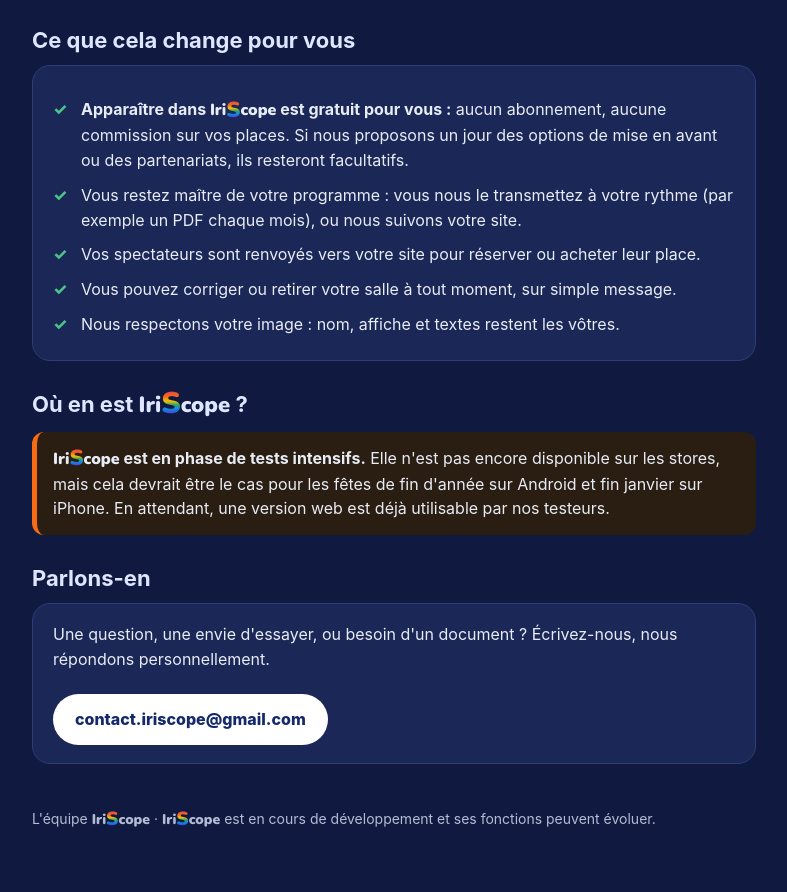
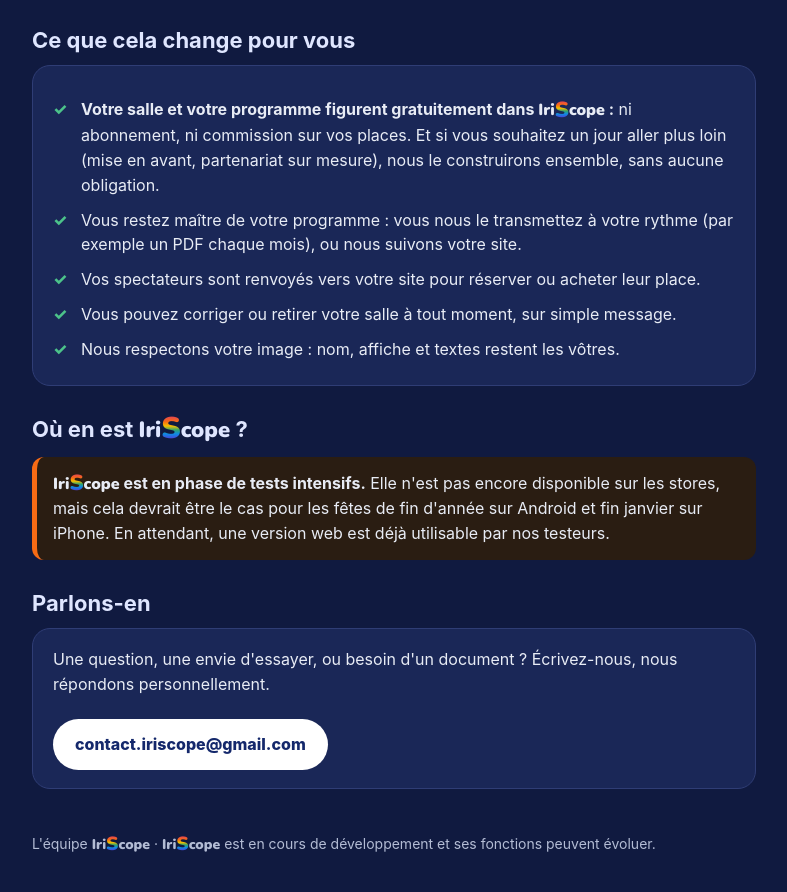
Before and after one commit to Hfoury/Iriscope-site, a plain HTML site: page salles/index.html in a window 1280 px wide. Shown: the part 815-1707 px from the top of the page, without its empty margins (246-1033 px from the left). Before the commit the page ends 1685 px from the top, so only its background shows below. Drawn offline with Linux system fonts and the light colour scheme.

Commit message:
Salles : formule A validée
Co-Authored-By: Claude Fable 5.2 <noreply@anthropic.com>
Claude-Session: https://claude.ai/code/session_01U4FnNkUUq2wdax5161pEGH

```diff
--- a/salles/index.html
+++ b/salles/index.html
@@ -76,7 +76,7 @@ body{padding-bottom:0}
 <h2>Ce que cela change pour vous</h2>
 <div class="card">
 <ul class="ok">
-<li><b>Apparaître dans <span class="iri">Iri<span>S</span>cope</span> est gratuit pour vous :</b> aucun abonnement, aucune commission sur vos places. Si nous proposons un jour des options de mise en avant ou des partenariats, ils resteront facultatifs.</li>
+<li><b>Votre salle et votre programme figurent gratuitement dans <span class="iri">Iri<span>S</span>cope</span> :</b> ni abonnement, ni commission sur vos places. Et si vous souhaitez un jour aller plus loin (mise en avant, partenariat sur mesure), nous le construirons ensemble, sans aucune obligation.</li>
 <li>Vous restez maître de votre programme : vous nous le transmettez à votre rythme (par exemple un PDF chaque mois), ou nous suivons votre site.</li>
 <li>Vos spectateurs sont renvoyés vers votre site pour réserver ou acheter leur place.</li>
 <li>Vous pouvez corriger ou retirer votre salle à tout moment, sur simple message.</li>
```
